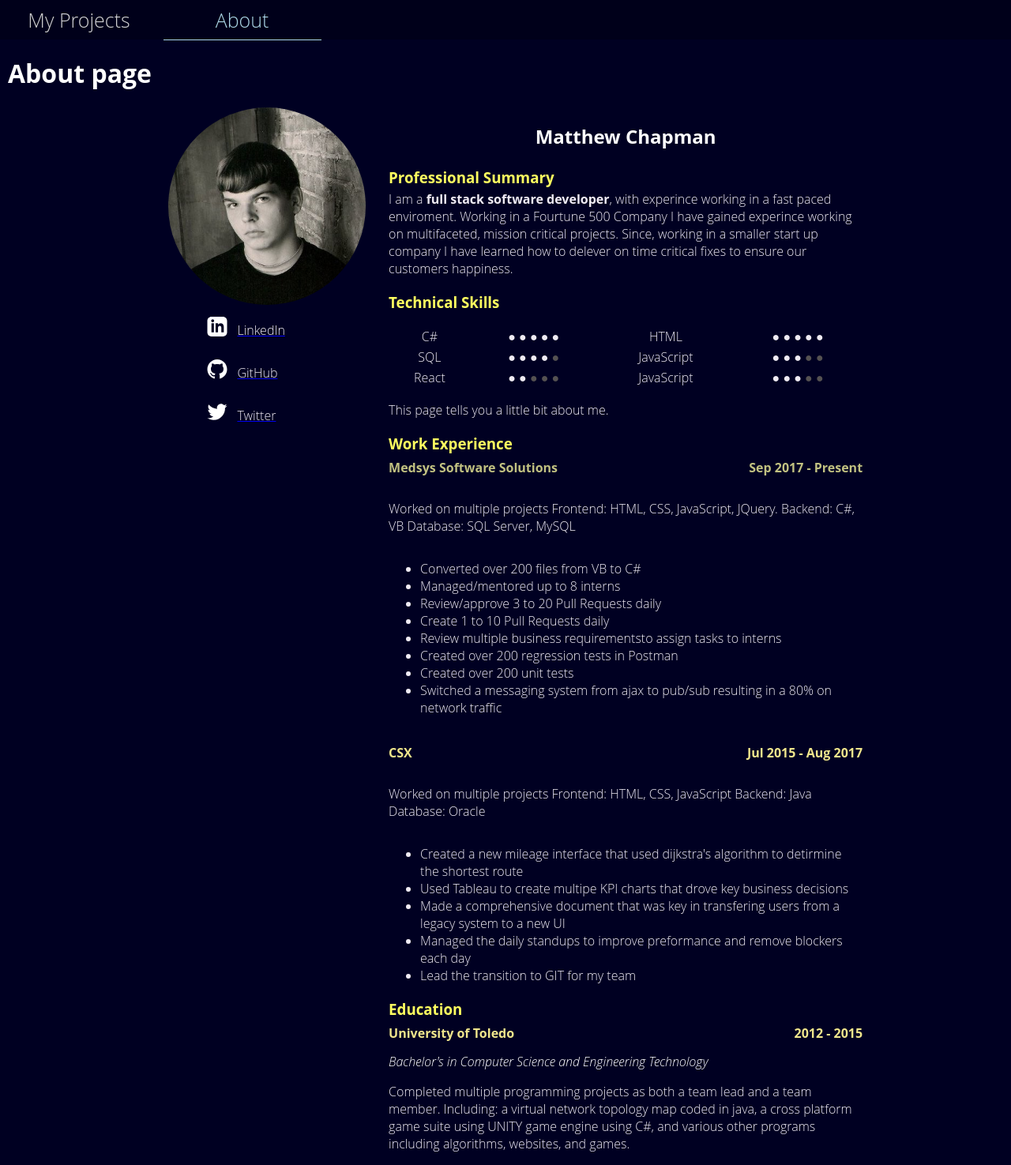
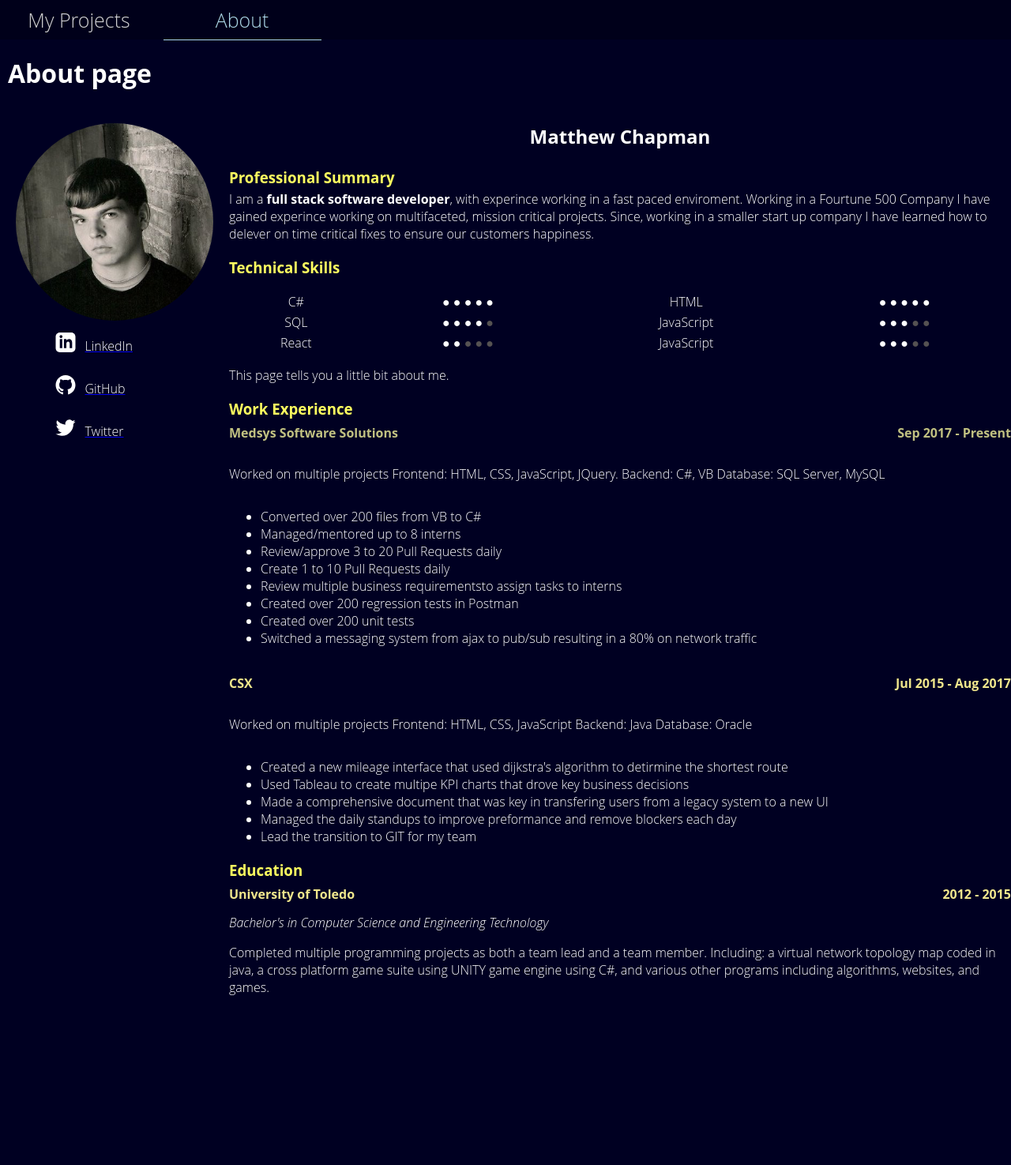
Before and after one commit to matt-chap/matt-chap.github.io, a Jekyll site: the page built from about.html, in a window 1280 px wide. Shown: the whole page at 79% size. Built offline with Jekyll 4.4.1, drawn with Linux system fonts in a browser that asks for light colours; after the commit the page ends 1277 px from its top, so only the background shows below that.

Commit message:
Change to flex

```diff
--- a/_sass/about/about.scss
+++ b/_sass/about/about.scss
@@ -1,13 +1,14 @@
 .about-body {
-    display: inline-block;
+    display: flex;
+    justify-content: center;
     width: 100%;
     text-align: center;
 }
 
 .about-side-tab {
-    display: inline-grid;
-    width: 300px;
+    display: inline-block;
     text-align: center;
+    padding: 20px;
 }
 
 .about-image-container {
@@ -26,8 +27,6 @@
 
 .about-content {
     display: inline-grid;
-    min-width: 300px;
-    max-width: 600px;
     vertical-align: top;
 }
 
--- a/_sass/main.scss
+++ b/_sass/main.scss
@@ -47,19 +47,20 @@
 }
 
 i {
-  color: white;
+  color: #fff;
+
 }
 
 tr {
-  color: #efebf3;
+  color: #fff;
 }
 
 p {
-  color: #efebf3;
+  color: #fff;
 }
 
 li {
-  color: #efebf3;
+  color: #fff;
 }
 
 ul {
```
Also changed, not shown: 3 other files.
